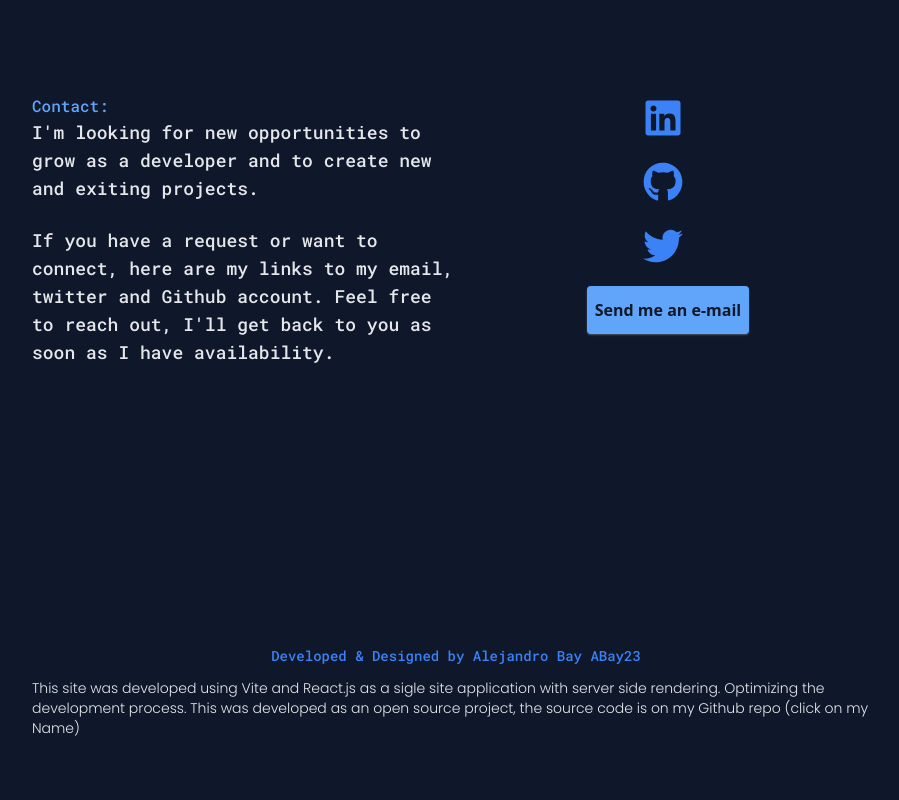
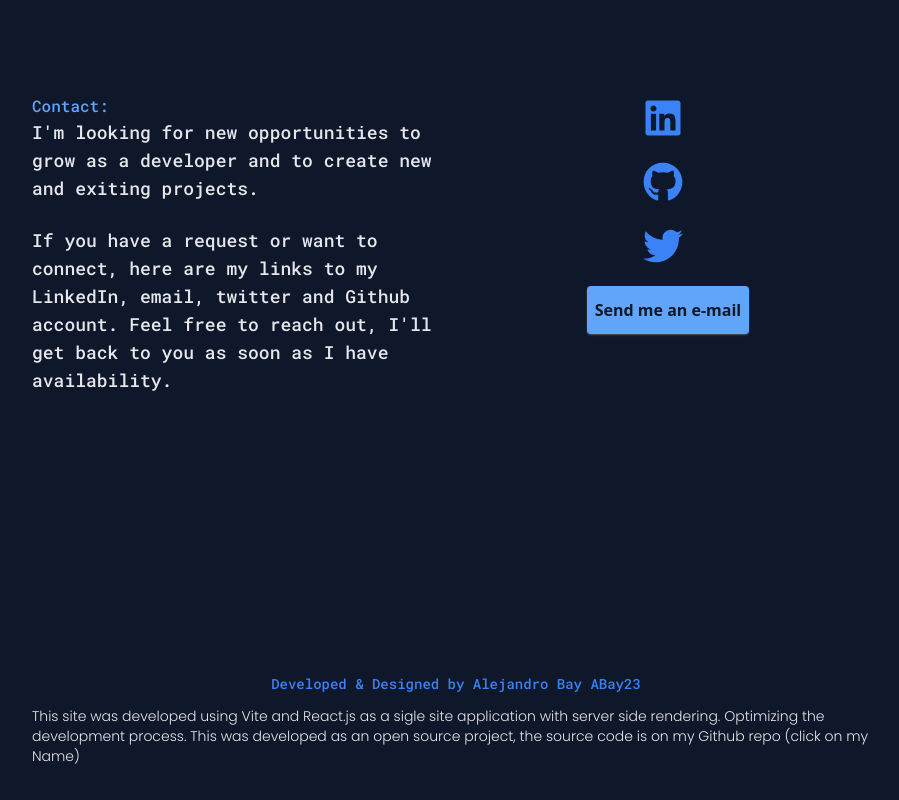
Before and after one commit to ABay23/newbay, a React (Vite) app: page / in a window 1280 px wide. Shown: the part 2822-3622 px from the top of the page, without its empty margins (184-1083 px from the left). Built offline with nearby package versions, Linux system fonts and the light colour scheme.

Commit message:
Added Linkedin details

```diff
--- a/src/components/sections/Contact.jsx
+++ b/src/components/sections/Contact.jsx
@@ -19,8 +19,8 @@ const Contact = () => {
           <br />
           <p className=' text-start md:text-lg font-roboto text-gray-200'>
             If you have a request or want to connect, here are my links to my
-            email, twitter and Github account. Feel free to reach out, I&#39;ll
-            get back to you as soon as I have availability.
+            LinkedIn, email, twitter and Github account. Feel free to reach out,
+            I&#39;ll get back to you as soon as I have availability.
           </p>
         </div>
         <div className=' block pl-4'>
```
